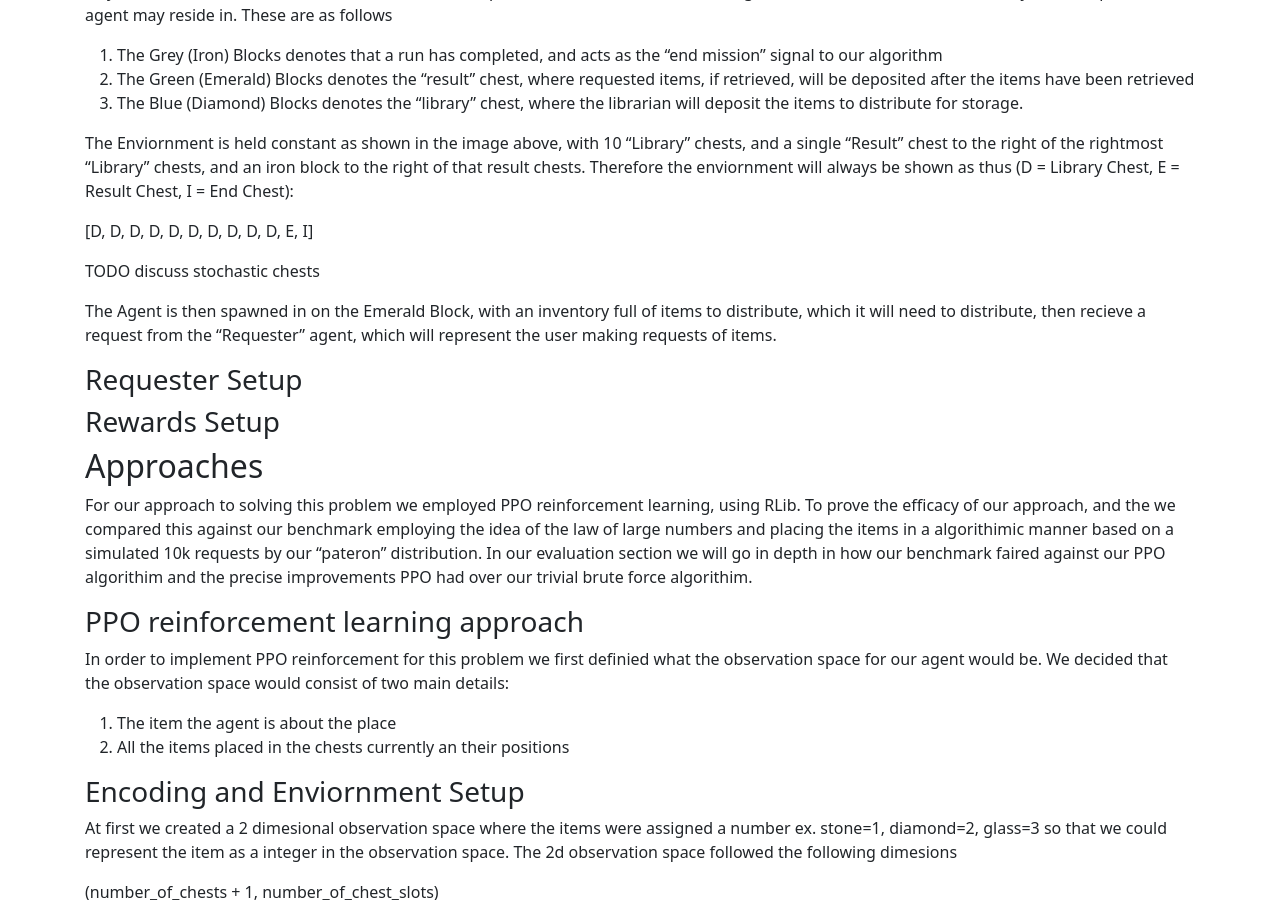
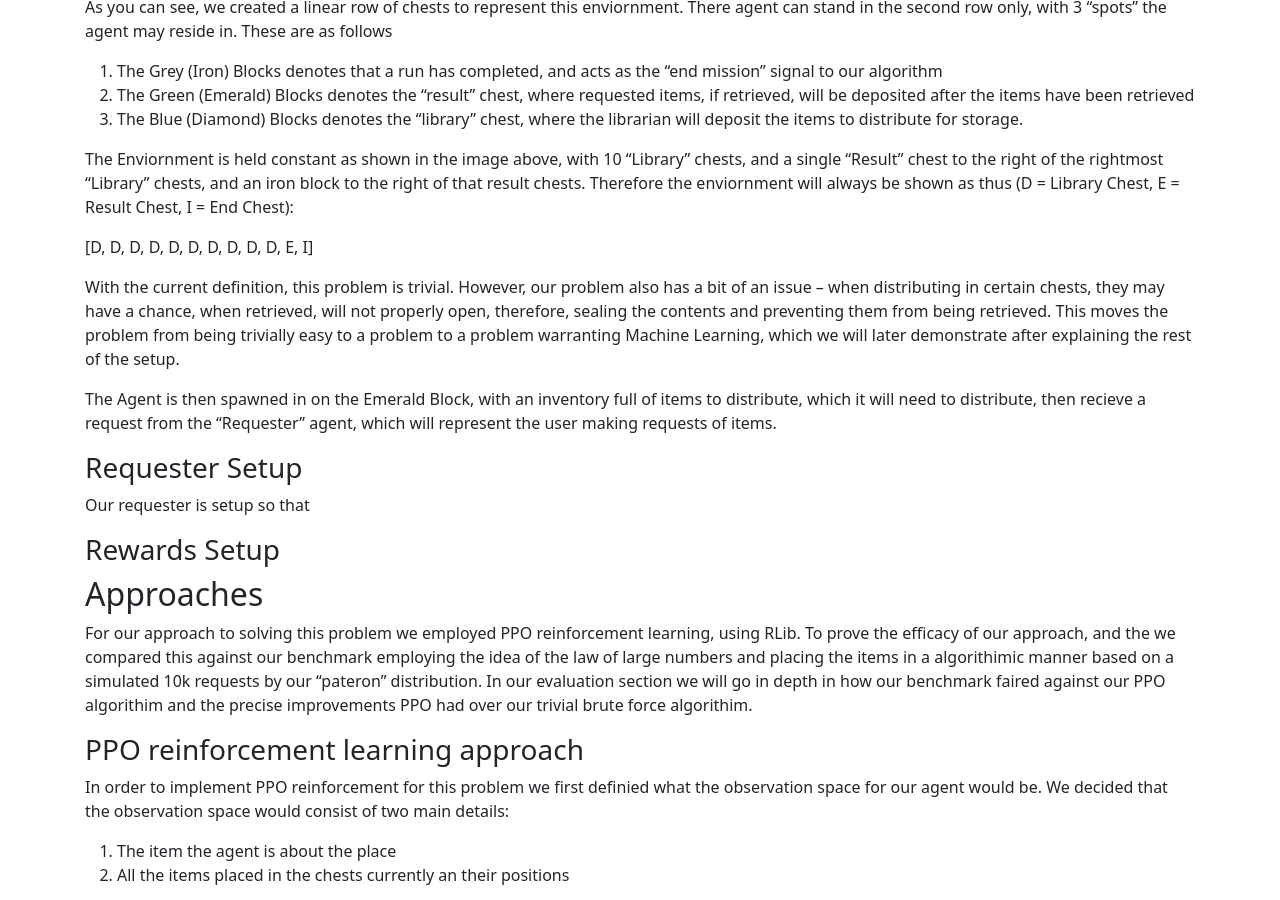
Before and after one commit to burwinliu-zz/LibraryOfAlexandria, a Jekyll site: the page built from docs/final.md, in a window 1280 px wide and 900 px high, scrolled down 1291 px. Built offline with Jekyll 4.4.1, drawn with Linux system fonts in a browser that asks for light colours; some of the changed text lies outside the part shown.

Commit message:
updating headere

```diff
--- a/docs/final.md
+++ b/docs/final.md
@@ -28,6 +28,7 @@ I will describe the problem setup in 3 parts:
 
 ### Environment Setup
 The enviornment, will represent the "Library".
+
 <img src="static/setup.png"/>
 
 As you can see, we created a linear row of chests to represent this enviornment. There agent can stand in the second row only, with 3 "spots" the agent may reside in.
@@ -40,12 +41,12 @@ The Enviornment is held constant as shown in the image above, with 10 "Library"
 
 > [D, D, D, D, D, D, D, D, D, D, E, I]
 
-TODO discuss stochastic chests
+With the current definition, this problem is trivial. However, our problem also has a bit of an issue -- when distributing in certain chests, they may have a chance, when retrieved, will not properly open, therefore, sealing the contents and preventing them from being retrieved. This moves the problem from being trivially easy to a problem to a problem warranting Machine Learning, which we will later demonstrate after explaining the rest of the setup.
 
 The Agent is then spawned in on the Emerald Block, with an inventory full of items to distribute, which it will need to distribute, then recieve a request from the "Requester" agent, which will represent the user making requests of items.
 
 ### Requester Setup
-
+Our requester is setup so that
 
 
 ### Rewards Setup
```
Also changed, not shown: other parts of docs/final.md (+4 -1 lines).
